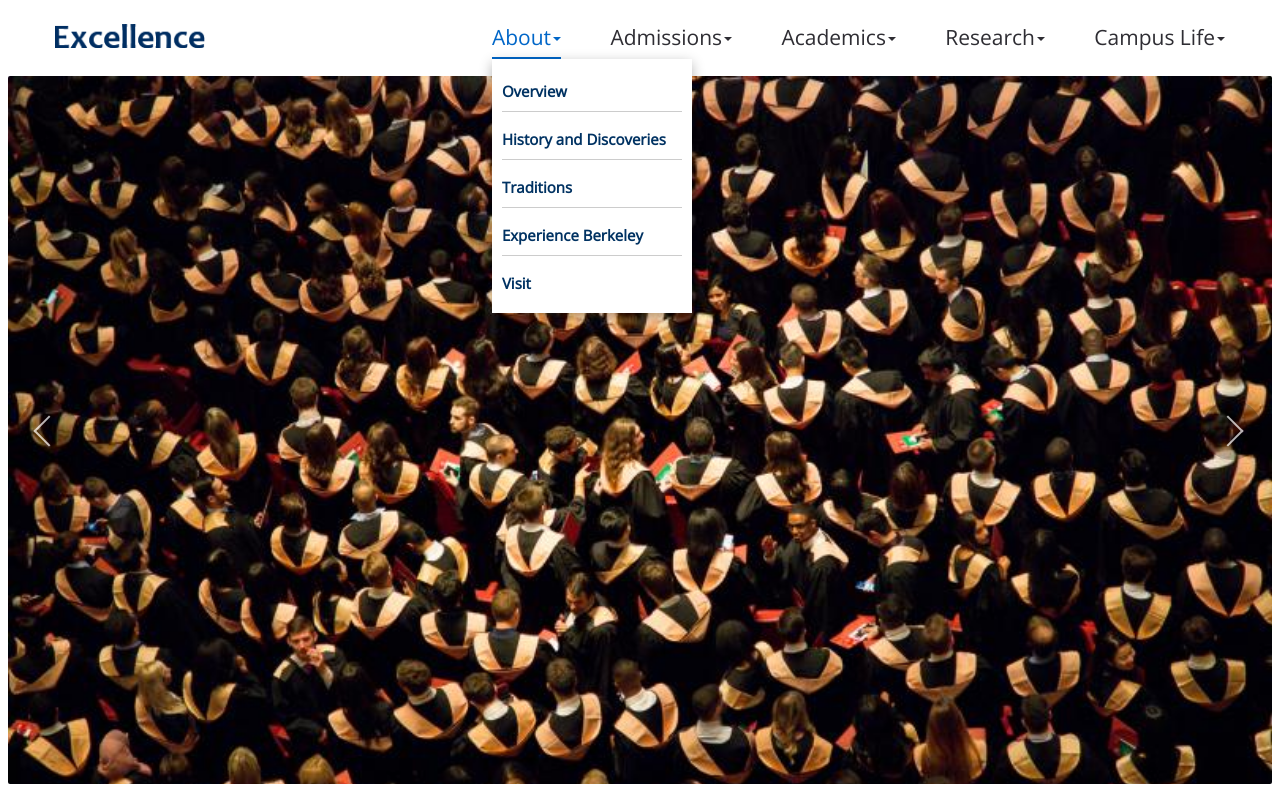
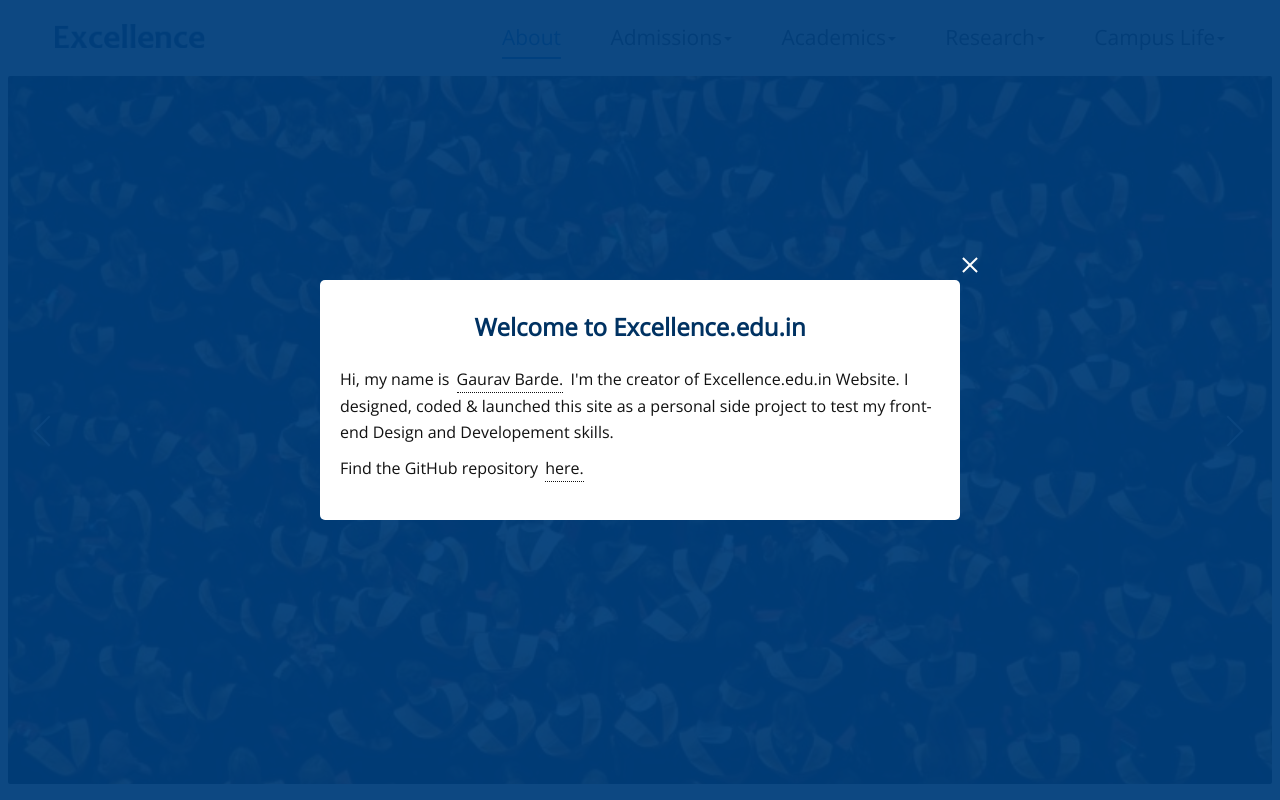
Before and after one commit to Gaurav-Barde/Educational-Website-for-Colleges, a plain HTML site: page index.html in a window 1280 px wide. Both pictures are taken after a click on the item "About". Shown: the top 800 px of the page. Drawn offline with nearby package versions, Linux system fonts and the light colour scheme.

Commit message:
Improved UI

```diff
--- a/assets/css/3-sections/header.sass
+++ b/assets/css/3-sections/header.sass
@@ -193,3 +193,89 @@
 
       li
         border: none
+
+
+
+//overlay Styles
+.overlay
+  position: fixed
+  top: 0
+  left: 0
+  right: 0
+  bottom: 0
+  background: rgba(lighten(#003262, 5%), 0.95)
+  color: #111
+  z-index: 50
+  display: flex
+  justify-content: center
+  align-items: center
+  perspective: 200px
+  opacity: 0
+  transition: all 200ms ease 300ms
+  pointer-events: none
+
+  &.is-open
+    opacity: 1
+    pointer-events: auto
+
+    .modal
+      transform: translate3d(0, 0%, 0)
+
+
+
+  .modal
+    max-width: 600px
+    height: 200px
+    padding: 20px
+    background: white
+    border-radius: 5px
+    transform: translate3d(0, -250%, 0)
+    display: flex
+    justify-content: center
+    flex-direction: column
+    position: relative
+    transition: all 400ms cubic-bezier(1,-0.47, 0, 1.79) 200ms
+
+    .home-lead
+      margin: 0 0 20px
+      font-size: 24px
+      font-weight: 700
+      text-align: center
+
+    p
+      margin: 5px 0
+      font-size: 16px
+      line-height: 26px
+
+      .emph
+        border-bottom: 1px dotted #111
+        display: inline-block
+        margin: 0 3px
+        color: inherit
+
+  .close-btn
+    +size(30px)
+    cursor: pointer
+    position: absolute
+    right: -25px
+    top: -30px
+
+    span, span:after
+      display: inline-block
+      width: 20px
+      height: 2px
+      background: #FFF
+      position: absolute
+      top: 50%
+      left: 50%
+      margin-top: -1px
+      margin-left: -10px
+
+
+    span
+      transform: rotate(-45deg)
+
+    span:after
+      content: ""
+      transform: rotate(90deg)
+//
--- a/assets/js/functions.js
+++ b/assets/js/functions.js
@@ -72,6 +72,22 @@
     $('.drop-down').on('click', toggleDropDown);
 
 
+    //overlay stuff
+    $('.ovl-tgr').on('click', function() {
+
+      $('.overlay').addClass('is-open');
+
+    });
+
+
+    $('.close-btn').on('click', function() {
+
+      $('.overlay').removeClass('is-open');
+
+    });
+
+
+
 
     //Enabling auto scroll
     sliderInterval = setInterval(slideNext, settings.duration * 8);
--- a/index.html
+++ b/index.html
@@ -12,15 +12,7 @@
         <h1 class="logo">Excellece College of Science</h1>
         <nav class="site-nav">
           <ul class="main-menu">
-                  <li class="drop-down">About<span class="caret"></span>
-                    <ul class="sub-menu">
-                      <li><a href="#">Overview</a></li>
-                      <li><a href="#">History and Discoveries</a></li>
-                      <li><a href="#">Traditions</a></li>
-                      <li><a href="#">Experience Berkeley</a></li>
-                      <li><a href="#">Visit</a></li>
-                    </ul>
-                  </li>
+            <li class="drop-down ovl-tgr">About</li>
                   <li class="drop-down">Admissions<span class="caret"></span>
                     <ul class="sub-menu">
                       <li><a href="#">Overview</a></li>
@@ -61,6 +53,15 @@
         </nav>
         <div class="mobile-nav-toggle"><span></span></div>
       </header>
+      <!--overlay-markup-->
+      <div class="overlay">
+        <div class="modal">
+          <h2 class="home-lead">Welcome to Excellence.edu.in</h2>
+          <p>Hi, my name is <span class="emph">Gaurav Barde.</span> I'm the creator of Excellence.edu.in Website. I designed, coded &amp; launched this site as a personal side project to test my front-end Design and Developement skills.</p>
+          <p>Find the GitHub repository <a class="emph" href="https://github.com/Gaurav-Barde/Educational-Website-for-Colleges" target="blank">here.</a></p>
+          <div class="close-btn"><span></span></div>
+        </div>
+      </div>
       <section class="carousel">
         <div class="carousel-inner">
                 <div class="carousel-slide" style="background-image: url(assets/img/carousel-images/ca-3.jpg);"></div>
```
Also changed, not shown: assets/css/main.css, 2 other files.
